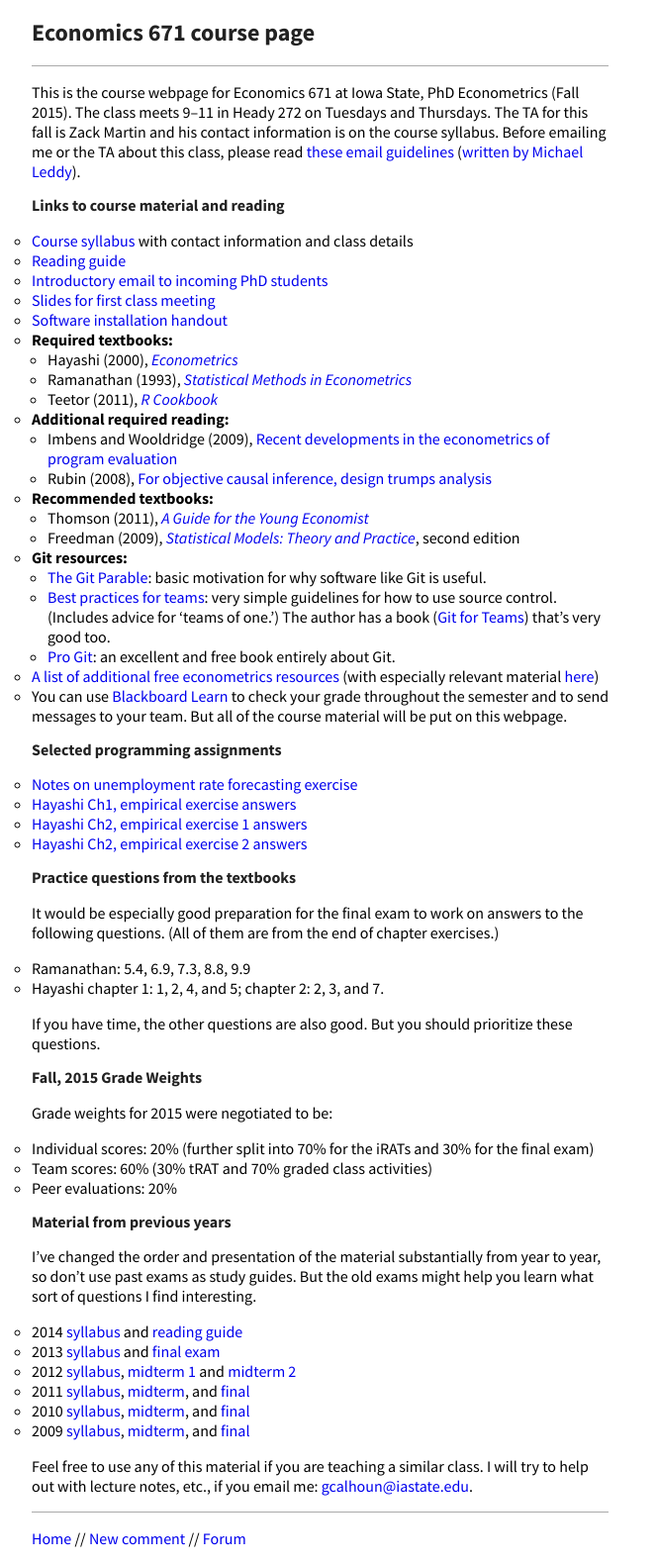
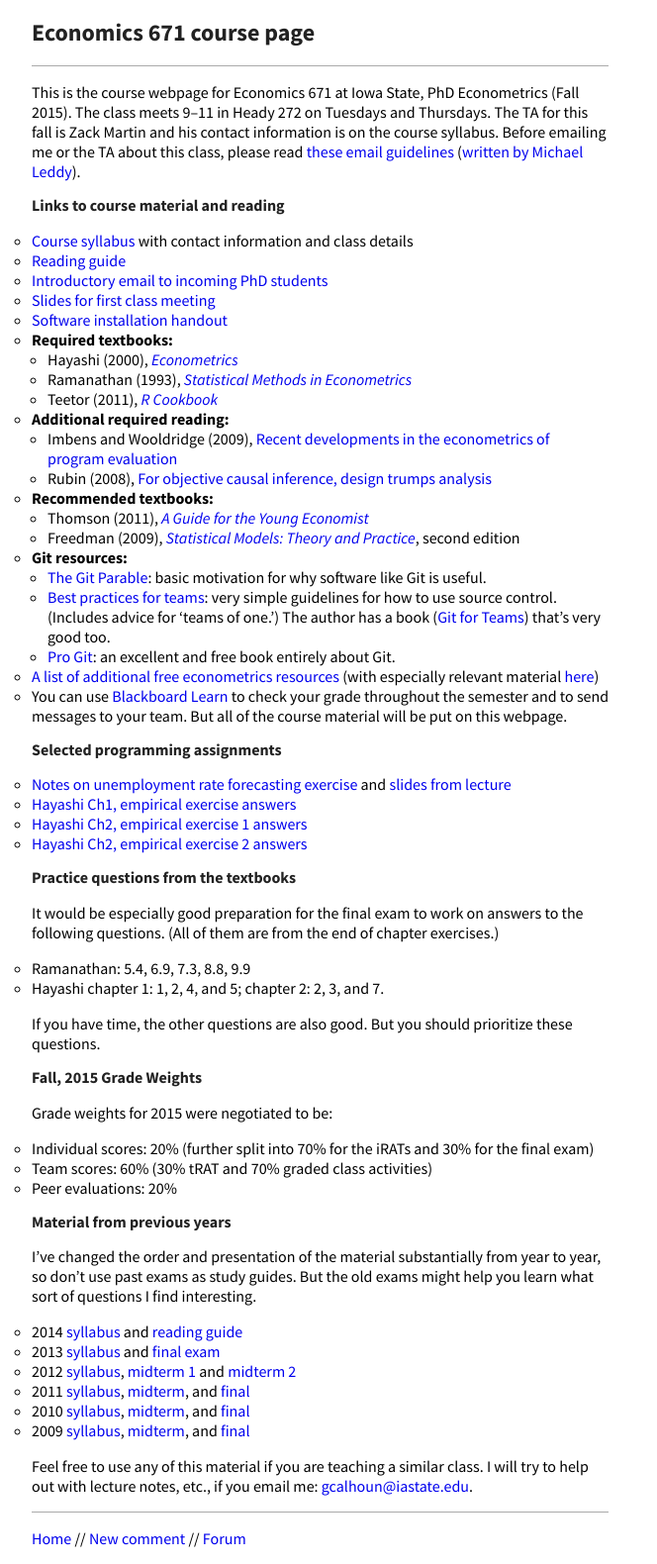
Before and after one commit to mmkuang/grayclhn.github.io, a Jekyll site: the page built from 671/index.md, in a window 1280 px wide. Shown: the whole page at 99% size, without its empty margins (0-664 px from the left). Built offline with Jekyll 4.4.1, drawn with Linux system fonts in a browser that asks for light colours; Markdown is read by kramdown in place of the engine named in the settings.

Commit message:
[#16] Add copy 671 forecasting slides
These slides spell out a tentative schedule and explain the grading scheme
for the week-13 unemployment forecasting exercise. A student asked for them,
so here they are.

Closes #16

```diff
--- a/671/index.md
+++ b/671/index.md
@@ -65,6 +65,7 @@ Selected programming assignments
 --------------------------------
 
 * [Notes on unemployment rate forecasting exercise](instructions.html)
+  and [slides from lecture](forecasting-slides.pdf)
 * [Hayashi Ch1, empirical exercise answers](4-Hayashi-answers.html)
 * [Hayashi Ch2, empirical exercise 1 answers](5-Hayashi-answers-1.html)
 * [Hayashi Ch2, empirical exercise 2 answers](5-Hayashi-answers-2.html)
```
Also changed, not shown: 1 other file.
